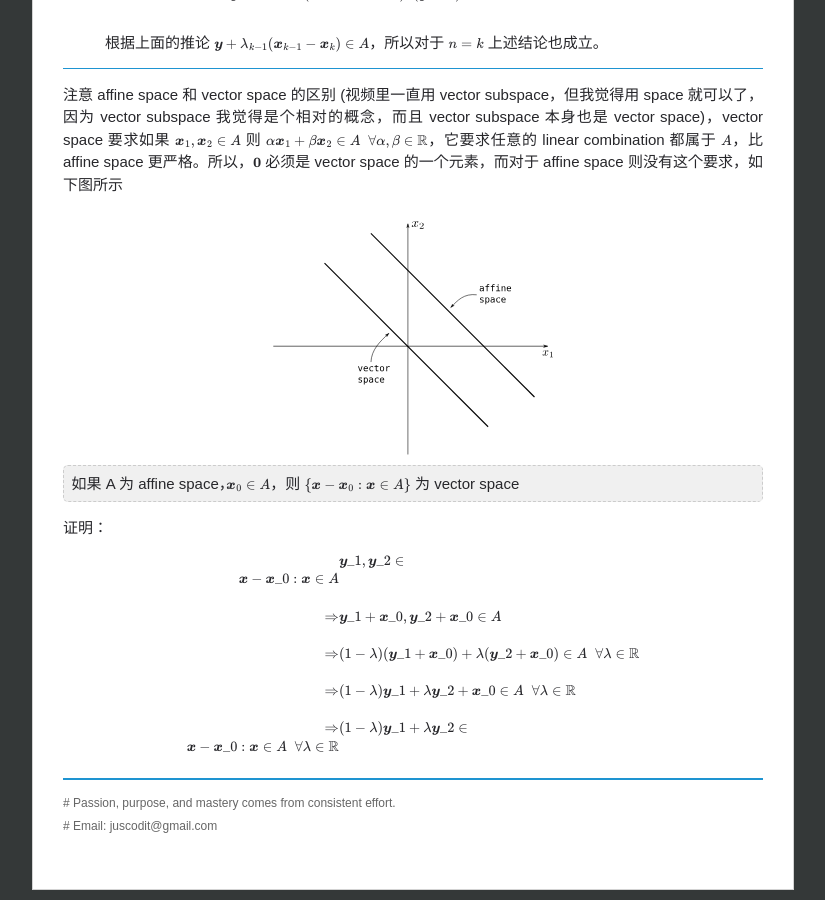
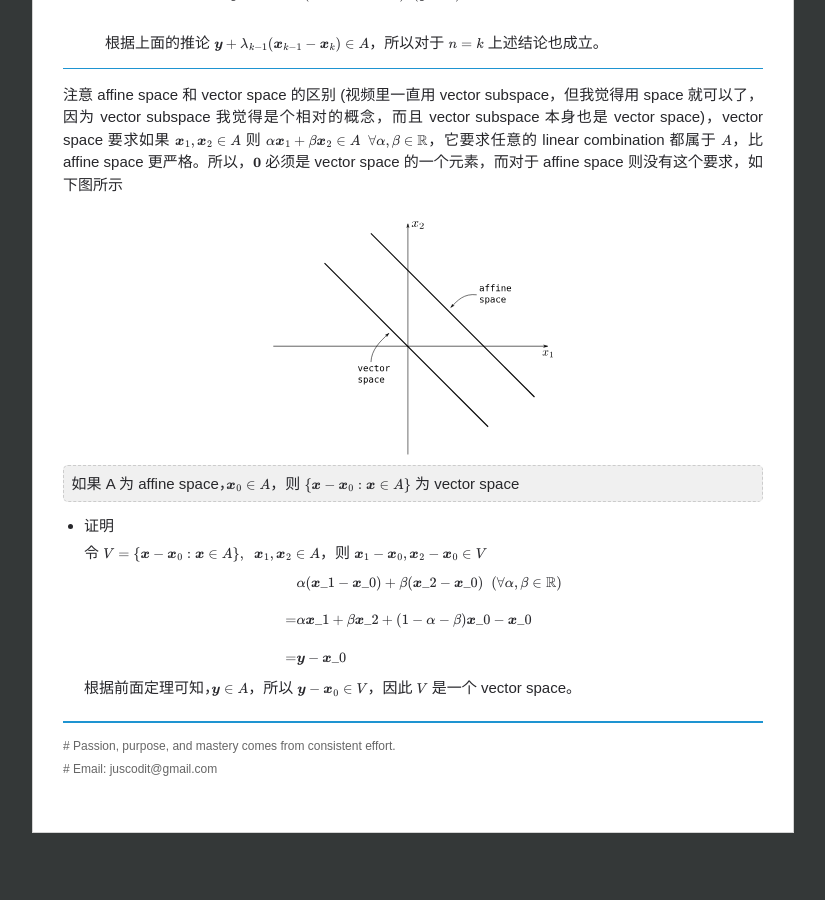
Before and after one commit to chenrushan/chenrushan.github.io, a Jekyll site: the page built from _posts/2014-04-15-NP-04-convex-set.markdown, in a window 1280 px wide and 900 px high, scrolled down 1418 px. Shown: the whole window, without its empty margins (227-1052 px from the left). Built offline with Jekyll 4.4.1, drawn with Linux system fonts in a browser that asks for light colours; Markdown is read by kramdown in place of the engine named in the settings; formulas are drawn with MathJax 3; after the commit the page ends 2261 px from its top, so only the background shows below that.

Commit message:
[np04]: update

```diff
--- a/_posts/2014-04-15-NP-04-convex-set.markdown
+++ b/_posts/2014-04-15-NP-04-convex-set.markdown
@@ -82,14 +82,16 @@ Line segment 也被记为 $LS[\boldsymbol{x}_1, \boldsymbol{x}_2]$
 如果 A 为 affine space，$\boldsymbol{x}_0 \in A$，则 $\{\boldsymbol{x} - \boldsymbol{x}_0: \boldsymbol{x} \in A\}$ 为 vector space
 </blockquote>
 
-证明：
+* 证明
 
-$$
-\begin{align}
-& \boldsymbol{y}\_1, \boldsymbol{y}\_2 \in \\{\boldsymbol{x} - \boldsymbol{x}\_0: \boldsymbol{x} \in A\\} \\\\
-\Rightarrow & \boldsymbol{y}\_1 + \boldsymbol{x}\_0, \boldsymbol{y}\_2 + \boldsymbol{x}\_0 \in A \\\\
-\Rightarrow & (1 - \lambda)(\boldsymbol{y}\_1 + \boldsymbol{x}\_0) + \lambda(\boldsymbol{y}\_2 + \boldsymbol{x}\_0) \in A \;\; \forall \lambda \in \mathbb{R} \\\\
-\Rightarrow & (1 - \lambda)\boldsymbol{y}\_1 + \lambda\boldsymbol{y}\_2 + \boldsymbol{x}\_0 \in A \;\; \forall \lambda \in \mathbb{R} \\\\
-\Rightarrow & (1 - \lambda)\boldsymbol{y}\_1 + \lambda\boldsymbol{y}\_2 \in \\{\boldsymbol{x} - \boldsymbol{x}\_0: \boldsymbol{x} \in A\\} \;\; \forall \lambda \in \mathbb{R}
-\end{align}
-$$
+  令 $V = \\{\boldsymbol{x} - \boldsymbol{x}\_0: \boldsymbol{x} \in A\\}, \;\; \boldsymbol{x}\_1, \boldsymbol{x}\_2 \in A$，则 $\boldsymbol{x}\_1 - \boldsymbol{x}\_0, \boldsymbol{x}\_2 - \boldsymbol{x}\_0 \in V$
+
+  $$
+  \begin{align}
+  & \alpha(\boldsymbol{x}\_1 - \boldsymbol{x}\_0) + \beta(\boldsymbol{x}\_2 - \boldsymbol{x}\_0) \;\; (\forall \alpha, \beta \in \mathbb{R})\\\\
+  = & \alpha \boldsymbol{x}\_1 + \beta \boldsymbol{x}\_2 + (1 - \alpha - \beta) \boldsymbol{x}\_0 - \boldsymbol{x}\_0 \\\\
+  = & \boldsymbol{y} - \boldsymbol{x}\_0
+  \end{align}
+  $$
+
+  根据前面定理可知，$\boldsymbol{y} \in A$，所以 $\boldsymbol{y} - \boldsymbol{x}\_0 \in V$，因此 $V$ 是一个 vector space。
```
